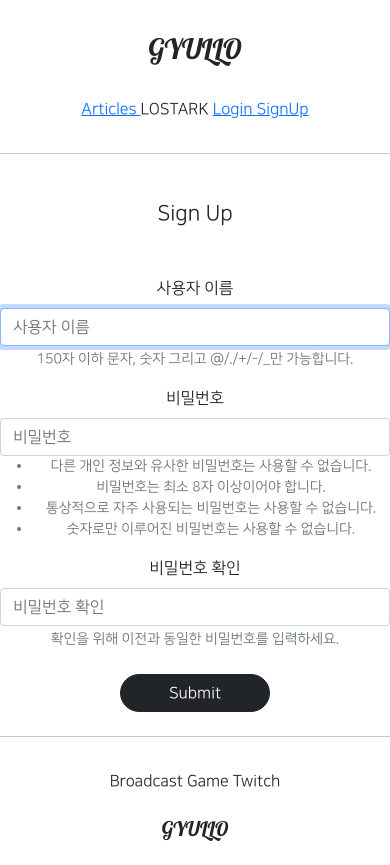
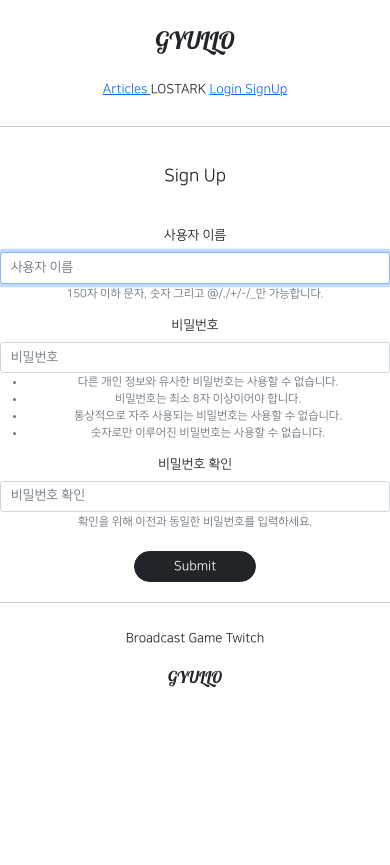
Before and after one commit to gyullo18/gis_1ban_2, a Django app: page /accounts/create/ in a window 390 px wide. After the commit the page ends 687 px from the top, so only its background shows below. Run offline with Django 3.2, Linux system fonts and the light colour scheme; parts of the project's set-up code (start-up, migrations or seed data) failed here and were passed over; some libraries are stand-ins or nearby versions.

Commit message:
8/12 1ban project2 3

```diff
--- a/static/base.css
+++ b/static/base.css
@@ -72,3 +72,11 @@
     padding: 1rem;
     font-size: 1.1rem;
 }
+
+/*8/12 500px이하의 기기에서는 이 css파일이 적용된다*/
+@media screen and (max-width: 500px) {
+    html {
+        /* defalut font-size = 16px */
+        font-size: 13px;
+    }
+}
```
